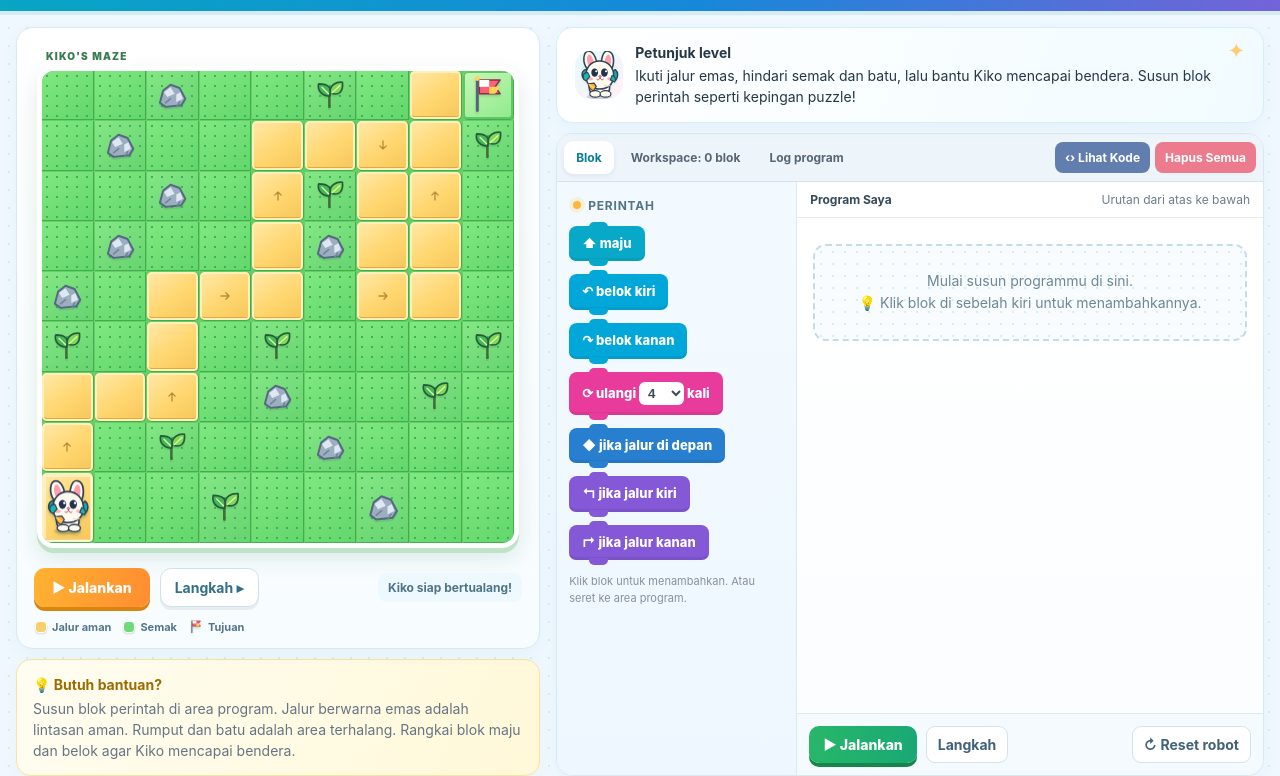
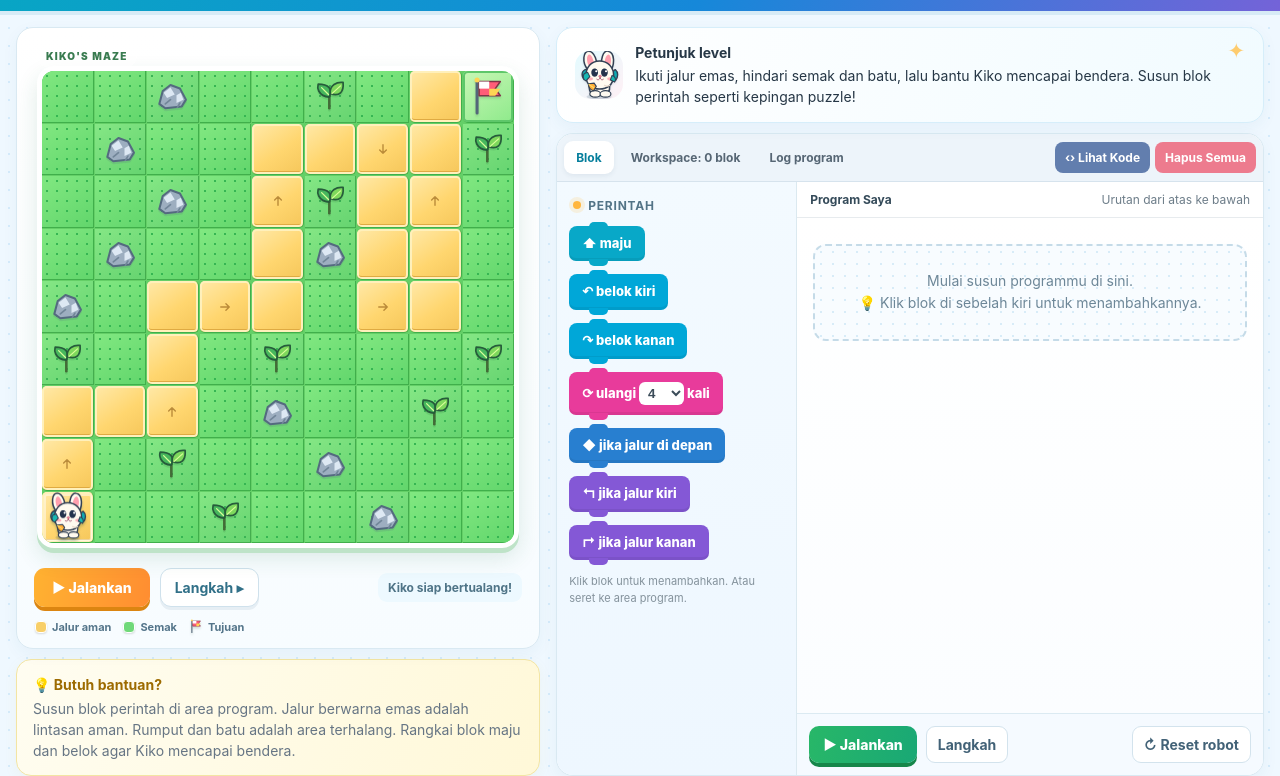
Before and after one commit to Imamsaa/code-basic, a plain HTML site: page index.html in a window 1280 px wide. Shown: the part 53-829 px from the top of the page. Drawn offline with Linux system fonts and the light colour scheme.

Commit message:
Keep maze grid fixed and stop rotating rabbit sprite

```diff
--- a/index.html
+++ b/index.html
@@ -145,6 +145,39 @@ body{background:#eff8ff;background-image:radial-gradient(#d5ebfb 1px,transparent
 .toast{background:linear-gradient(100deg,#0d9aab,#5b70d6);border:2px solid #ffffff50}
 @media(max-width:850px){.maze-card:before{top:14px;left:17px}.maze-wrap{padding-top:26px}}
 
+
+/* Keep every maze tile the same size; never let sprite content resize grid tracks. */
+.maze{
+  display:grid;
+  grid-template-columns:repeat(9,minmax(0,1fr));
+  grid-template-rows:repeat(9,minmax(0,1fr));
+  grid-auto-rows:minmax(0,1fr);
+  aspect-ratio:1/1;
+  contain:layout size;
+}
+.maze>.cell{
+  box-sizing:border-box;
+  min-width:0;
+  min-height:0;
+  width:100%;
+  height:100%;
+  overflow:hidden;
+}
+.maze .player{
+  width:100%;
+  height:100%;
+  min-width:0;
+  min-height:0;
+  transform:none!important;
+}
+.maze .player .rabbit-svg{
+  width:100%;
+  height:100%;
+  max-width:100%;
+  max-height:100%;
+  transform:none!important;
+}
+
 </style>
 </head>
 <body>
@@ -268,7 +301,6 @@ body{background:#eff8ff;background-image:radial-gradient(#d5ebfb 1px,transparent
       if(r===start.r&&c===start.c&&robot.r===start.r&&robot.c===start.c) cell.classList.add('start-cell');
       if(r===robot.r&&c===robot.c){
         const p=document.createElement('span');p.className='player';p.innerHTML=RABBIT_SVG;
-        p.style.transform=`rotate(${dir*90}deg)`;
         cell.append(p);
       }
       mazeEl.append(cell);
```
